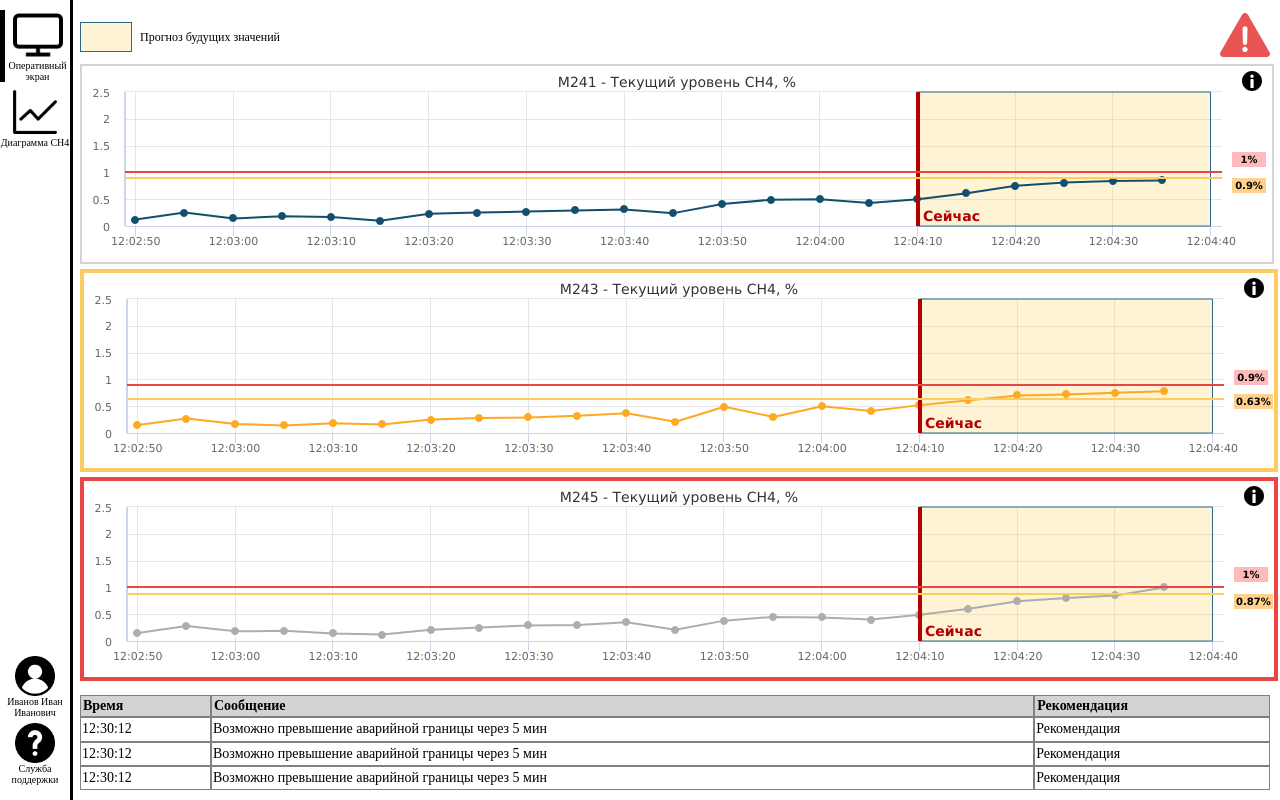
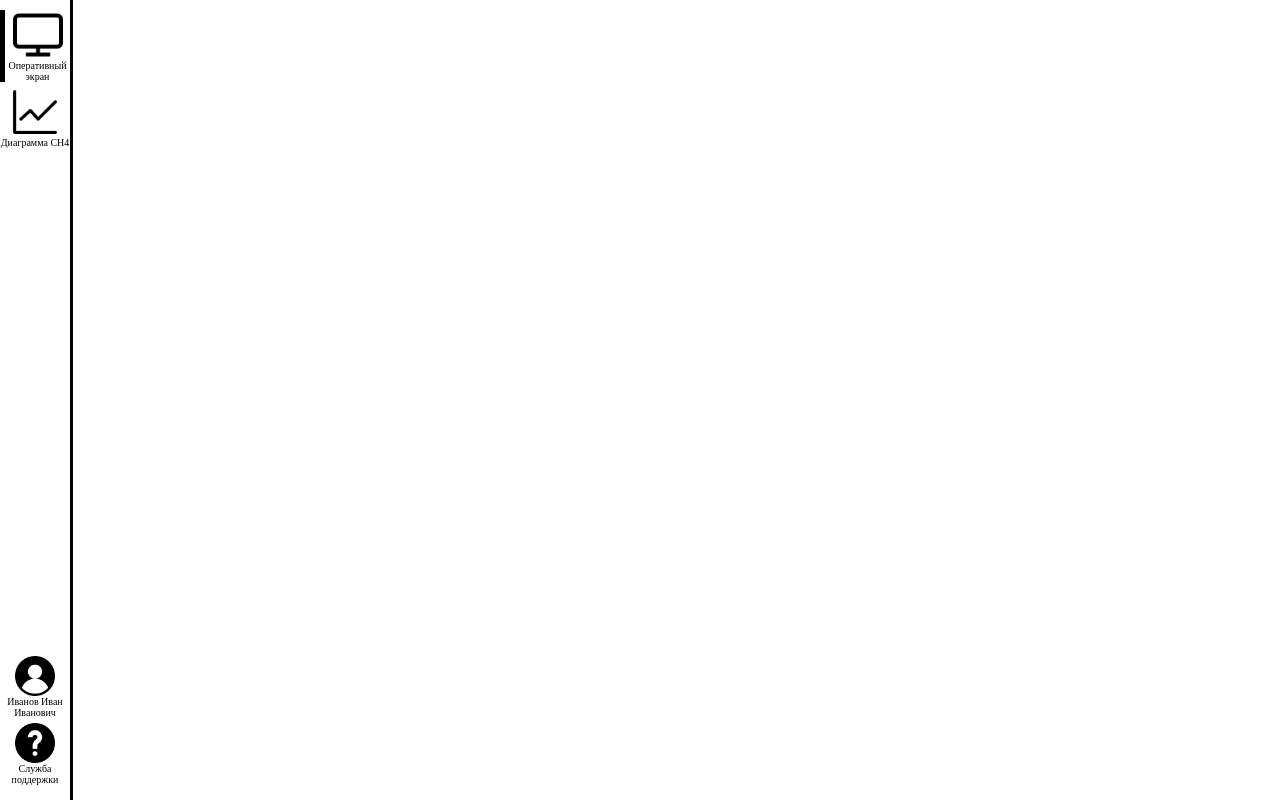
Before and after one commit to 6aldej/digital-advisor, a React (Create React App) app: page / in a window 1280 px wide. Built offline with nearby package versions, Linux system fonts and the light colour scheme.

Commit message:
upd routes

```diff
--- a/package.json
+++ b/package.json
@@ -2,6 +2,7 @@
   "name": "digital_advisor",
   "version": "0.1.0",
   "private": true,
+  "homepage": "https://6aldej.github.io/digital-advisor/",
   "dependencies": {
     "@testing-library/jest-dom": "^5.14.1",
     "@testing-library/react": "^12.0.0",
--- a/src/App.tsx
+++ b/src/App.tsx
@@ -35,7 +35,7 @@ const App = () => (
     <div className={styles.content}>
       <div className={styles.page_content}>
         <Routes>
-          <Route path="/" element={<OperationalScreen />} />
+          <Route path="/digital-advisor" element={<OperationalScreen />} />
         </Routes>
       </div>
     </div>
```
